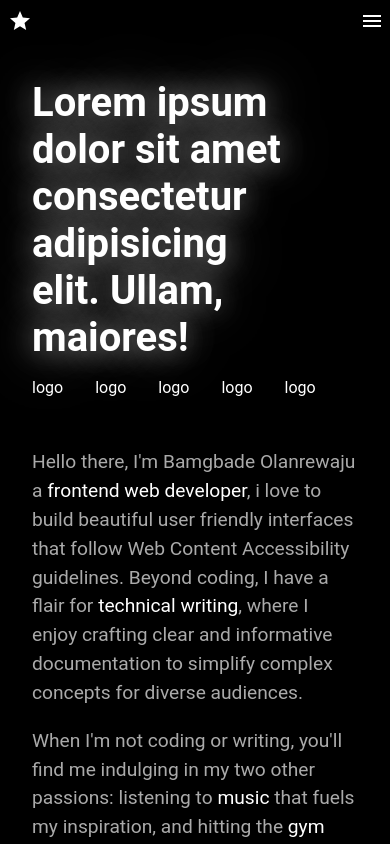
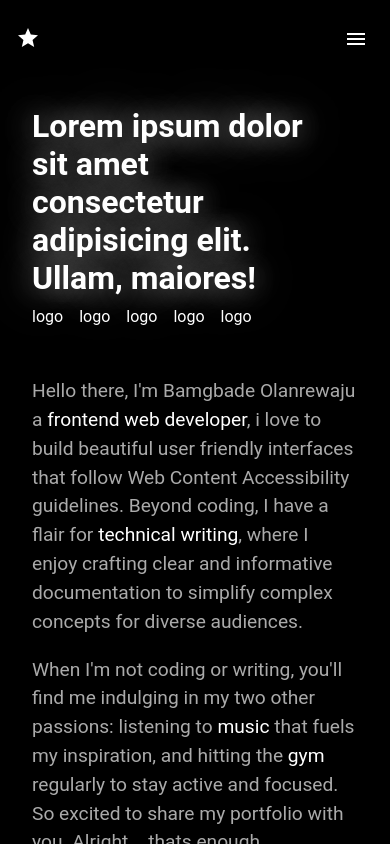
Before and after one commit to Lakatabu01/portfolio, a React (Vite) app: page / in a window 390 px wide. Shown: the top 844 px of the page. Built offline with nearby package versions, Linux system fonts and the light colour scheme.

Commit message:
add tablet responsiveness

```diff
--- a/src/App.css
+++ b/src/App.css
@@ -290,18 +290,18 @@
 
 #root {
   overflow-x: hidden;
+  width: 100%;
 }
 
 body {
-  font-family: "roboto", sans-serif;
   color: white;
   background-color: black;
   padding: 0;
   margin: 0%;
   box-sizing: border-box;
   height: 100vh;
-
-  width: 100vw;
+  width: 100%;
+  font-family: "roboto", sans-serif;
 }
 
 .menu-btn {
@@ -310,6 +310,7 @@ body {
 }
 
 .menu-nav {
+  font-family: "roboto", sans-serif;
   display: none;
   padding: 0.4em;
 }
@@ -452,6 +453,7 @@ h1 {
 }
 
 .single-project {
+  color: rgb(170, 170, 170);
   display: flex;
   align-items: flex-start;
   gap: 2em;
@@ -841,14 +843,25 @@ button:hover {
 
 @media (max-width: 768px) {
   header {
-    width: 100%;
-    padding: 0 0 0 0.5em;
+    width: 98%;
     display: flex;
     justify-content: space-between;
+    padding: 0%;
+    height: 5em;
+  }
+
+  body {
+    overflow-x: hidden;
+    width: 100%;
+    font-size: 1em;
   }
 
   h2 {
     font-size: 1.7em;
+  }
+
+  .star {
+    margin-left: 1em;
   }
 
   .menu-nav {
@@ -868,7 +881,6 @@ button:hover {
     align-items: center;
     margin-bottom: 1.1em;
     gap: 0.5em;
-    border: 1px solid green;
   }
 
   .img-grp {
@@ -889,7 +901,7 @@ button:hover {
   }
 
   h1 {
-    font-size: 2.5em;
+    font-size: 2em;
   }
 
   .profile {
@@ -934,10 +946,28 @@ button:hover {
     margin-top: -1em;
   }
   .projects {
-    padding: 0 2em 0 2em;
+    padding: 0 1em 0 1em;
   }
 
   .collaborate {
     font-size: 2.3em;
   }
+
+  .socials > div {
+    padding-right: 1em;
+  }
 }
+
+@media (max-width: 900px) {
+  .profile {
+    display: flex;
+    flex-direction: column;
+    justify-content: center;
+    align-items: center;
+  }
+
+  .devicons {
+    max-height: 2em;
+    max-width: 2em;
+  }
+}
--- a/src/components/Header.tsx
+++ b/src/components/Header.tsx
@@ -7,7 +7,7 @@ import { mdiMenu } from "@mdi/js";
 const Header: React.FC = () => {
   return (
     <header>
-      <div>
+      <div className="star">
         <Icon path={mdiStar} size={1} />
       </div>
 
--- a/src/components/Profile.tsx
+++ b/src/components/Profile.tsx
@@ -64,7 +64,7 @@ const Profile: React.FC = () => {
       <div className="image-container">
         <img
           className="image"
-          sizes=" (max-width: 768px) 80vw, (max-width: 1400px) 40vw, 400px"
+          sizes=" (max-width: 768px) 80vw, (max-width: 900px) 80vw, (max-width: 1400px) 40vw, 400px"
           srcSet={`
             ${image1} 200w,
             ${image2} 487w,
```
